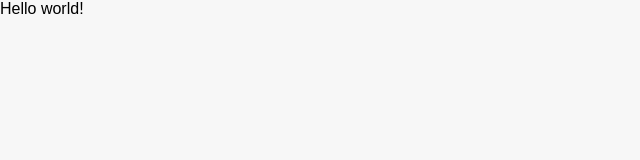
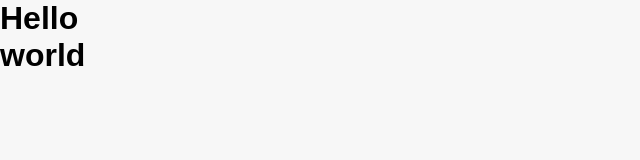
Before and after one commit to mateusz-stelmach/gatsby-simple-blog, a Gatsby site: page / in a window 1280 px wide. Shown: the whole page, without its empty margins (0-640 px from the left). Built offline with nearby package versions, Linux system fonts and the light colour scheme; Gatsby itself is replaced by a stand-in of ours; a web font is replaced by a local one.

Commit message:
added container components

```diff
--- /dev/null
+++ b/src/components/Container.js
@@ -0,0 +1,10 @@
+import React from "react"
+import { ContainerWrapper} from "../elements"
+
+export const Container = ({ children }) => {
+    return(
+        <ContainerWrapper>
+            {children}
+        </ContainerWrapper>
+    )
+}
--- /dev/null
+++ b/src/components/index.js
@@ -0,0 +1 @@
+export * from "./Container"
--- /dev/null
+++ b/src/elements/ContainerElements.js
@@ -0,0 +1,19 @@
+import styled from "styled-components"
+
+export const ContainerWrapper = styled.div`
+    height: 100%;
+    display: grid;
+    grid-template-columns: 1fr repeat(12, minmax(auto, 4.2rem)) 1fr;
+    grid-template-rows:7.rem 20rem 5 rem auto;
+    gap:0 2rem;
+
+    @media ${props=>props.theme.breakpoints.tablet}{
+        grid-template-columns: 2rem repeat(6, 1fr) 2rem;
+        grid-gap: 0 1;
+    }
+
+    @media ${props=>props.theme.breakpoints.mobile}{
+        grid-template-columns: 1rem repeat(6, 1fr) 1rem;
+    }
+
+`
--- /dev/null
+++ b/src/elements/index.js
@@ -0,0 +1 @@
+export * from "./ContainerElements"
--- a/src/pages/index.js
+++ b/src/pages/index.js
@@ -1,5 +1,12 @@
 import React from "react"
+import { Container } from "../components"
 
-export default function Home() {
-  return <div>Hello world!</div>
+const IndexPage = () => {
+  return (
+    <Container>
+      <h1>Hello world</h1>
+    </Container>
+  )
 }
+
+export default IndexPage
```
